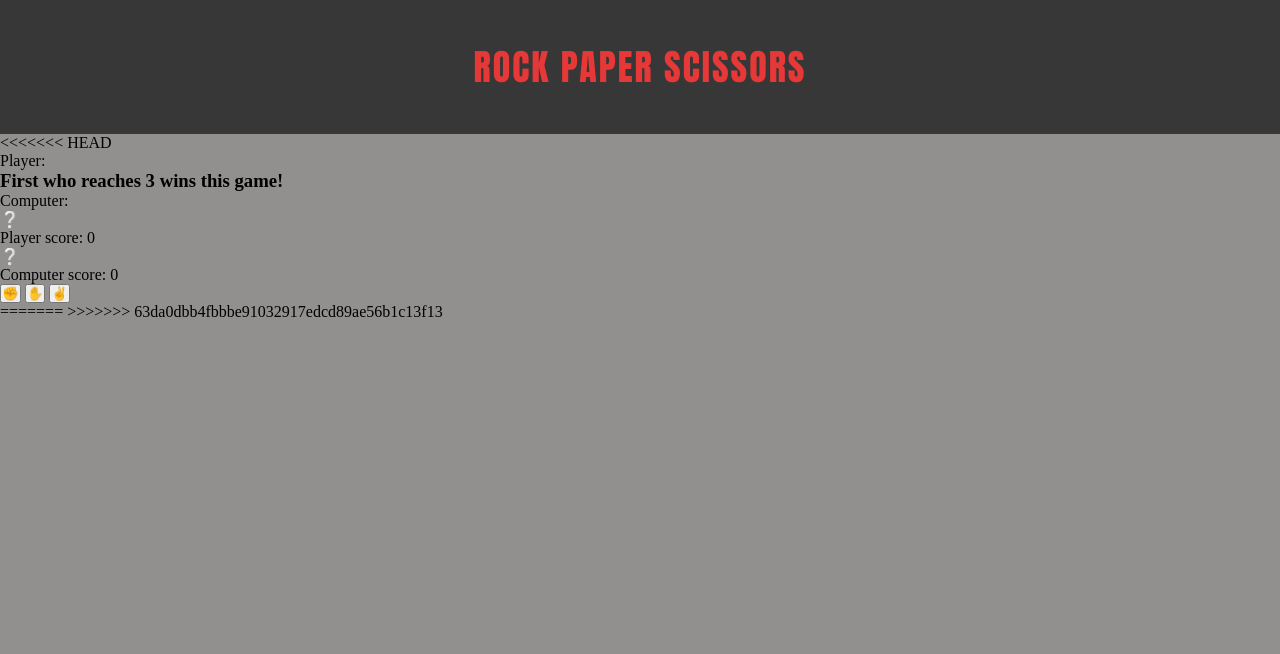
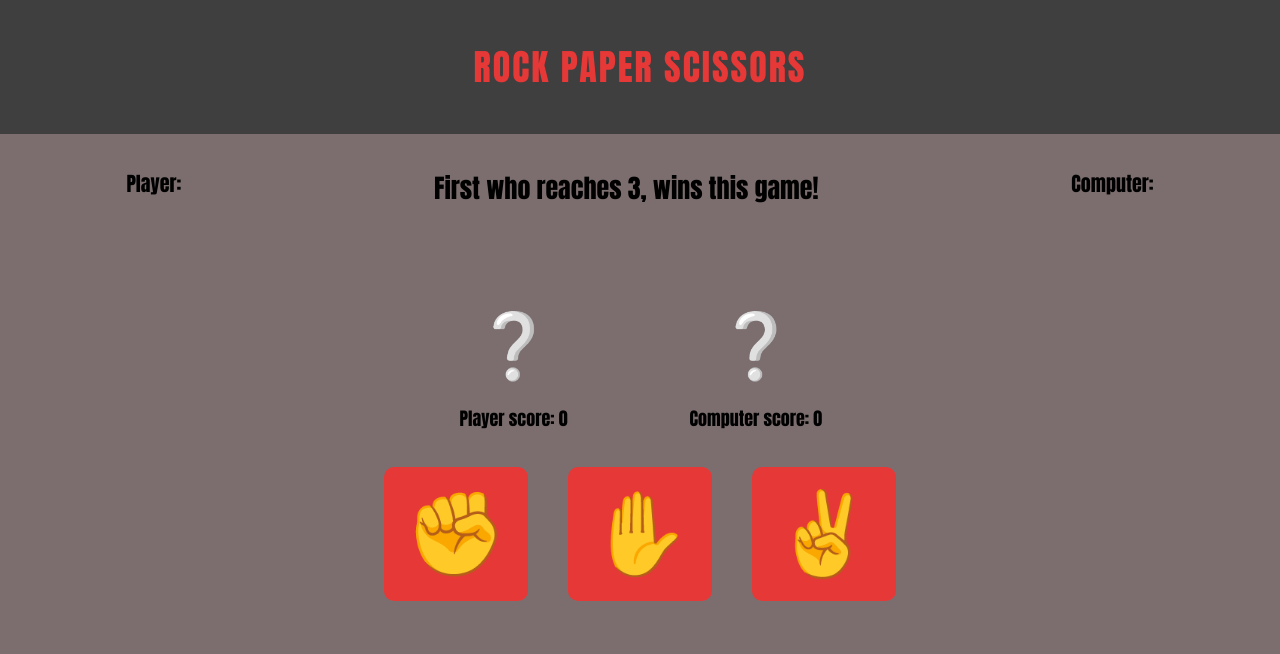
Before and after one commit to sasanedicbn/rock-paper-sccissors, a website built with Vite: page index.html in a window 1280 px wide. Built offline with nearby package versions, Linux system fonts and the light colour scheme.

Commit message:
Create style for main section change some code in html

```diff
--- a/index.html
+++ b/index.html
@@ -12,12 +12,14 @@
   <header>
     <h1 class="title">ROCK PAPER SCISSORS</h1>
   </header>
-<<<<<<< HEAD
+
   <main>
     <div class="scoreboard">
-      <p class="player-play">Player: </p>
-      <h3>First who reaches 3 wins this game!</h3>
-      <p class="computer-play">Computer:</p>
+      <div class="scoreboard-header">
+        <p class="play player">Player: </p>
+        <h3 class="scoreboard-title">First who reaches 3, wins this game!</h3>
+        <p class="play computer">Computer:</p>
+      </div>
       <div class="score-container">
         <div class="score-box">
           <div class="questionnaire">❔</div>
@@ -42,8 +44,7 @@
     </div>
 
   </main>
-=======
->>>>>>> 63da0dbb4fbbbe91032917edcd89ae56b1c13f13
+
 
 </body>
 
--- a/style.css
+++ b/style.css
@@ -1,7 +1,8 @@
 :root{
---primary-light:  rgb(146, 143, 143);
---primary-orange: rgb(231, 56, 56);
---header: rgb(56, 55, 55);
+--primary-light:  rgb(124, 110, 110);
+--primary-red: rgb(231, 56, 56);
+--header: rgb(64, 63, 63);
+--primary-hover-btn: rgb(194, 32, 32);;
 }
 *{
   margin:0;
@@ -10,6 +11,7 @@
 }
 body{
 background-color: var(--primary-light);
+font-family: Impact, Haettenschweiler, 'Arial Narrow Bold', sans-serif;
 }
 /* HEADER*/
 header{
@@ -21,8 +23,61 @@ header{
 }
 .title{
   font-size: 36px;
-  color: var(--primary-orange);
+  color: var(--primary-red);
   font-family:Impact, Haettenschweiler, 'Arial Narrow Bold', sans-serif;
   letter-spacing: 2px;
 
 }
+/* MAIN */
+
+.scoreboard-header{
+  display: flex;
+  justify-content: space-around;
+  padding: 34px 0;
+}
+.score-container{
+  display: flex;
+  justify-content: center;
+  padding: 35px 0;
+}
+.score-box{
+  margin: 0 60px;
+  text-align: center;
+}
+.questionnaire{
+  font-size: 64px;
+  margin: 16px;
+}
+.score{
+  font-size: 18px;
+  font-weight: 500;
+}
+.buttons{
+  display: flex;
+  justify-content: center;
+  align-items: center;
+  padding: 0 0 50px 0;
+}
+.btn{
+  width: 144px;
+  height: 134px;
+  cursor: pointer;
+  margin: 0 20px;
+  background-color: var(--primary-red);
+  border: none;
+  border-radius: 10px;
+}
+.btn:hover{
+  background-color: var(--primary-hover-btn)
+}
+.sign{
+font-size: 82px;
+padding: 10px;
+}
+.scoreboard-title{
+  font-size: 26px;
+  font-weight: 500;
+}
+.play{
+  font-size: 20px;
+}
```
Also changed, not shown: 1 other file.
